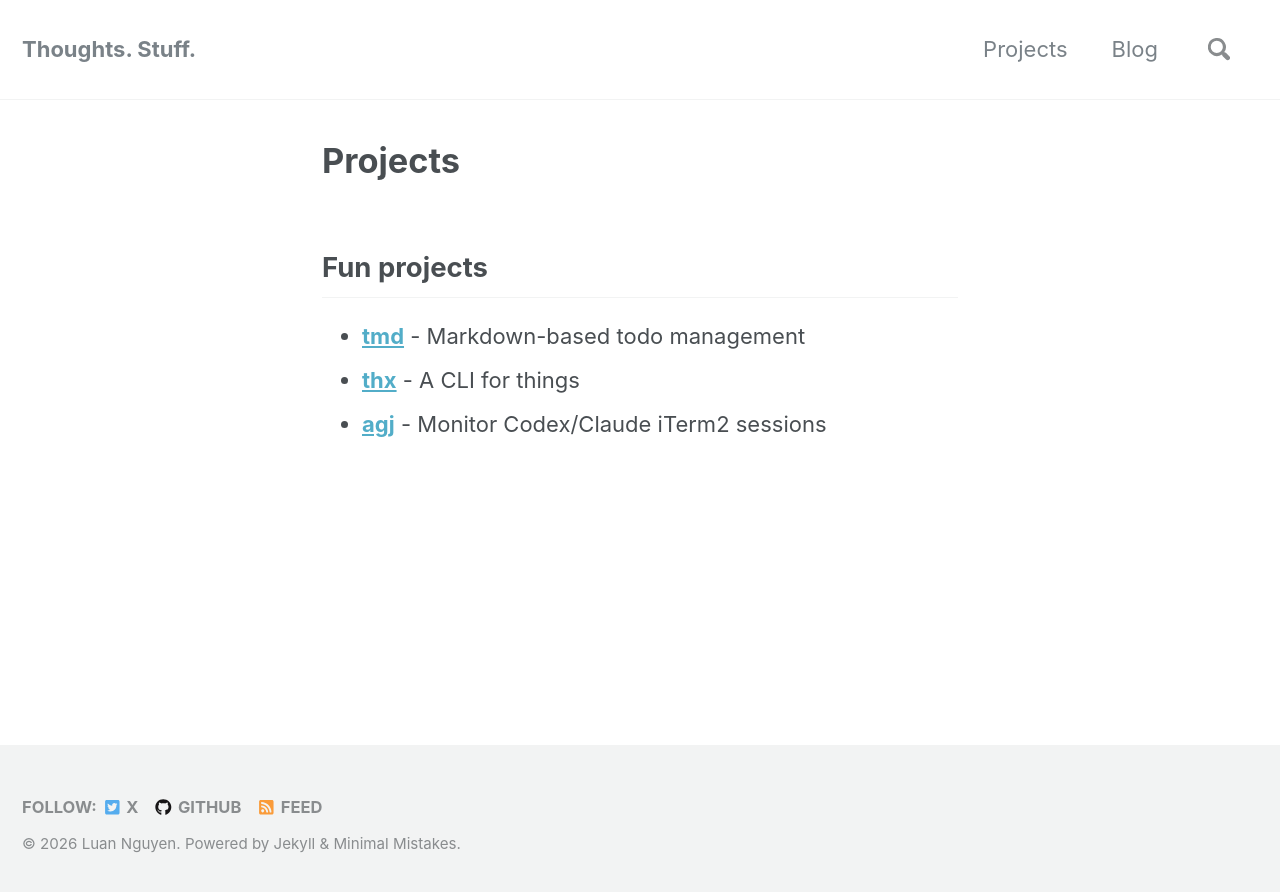
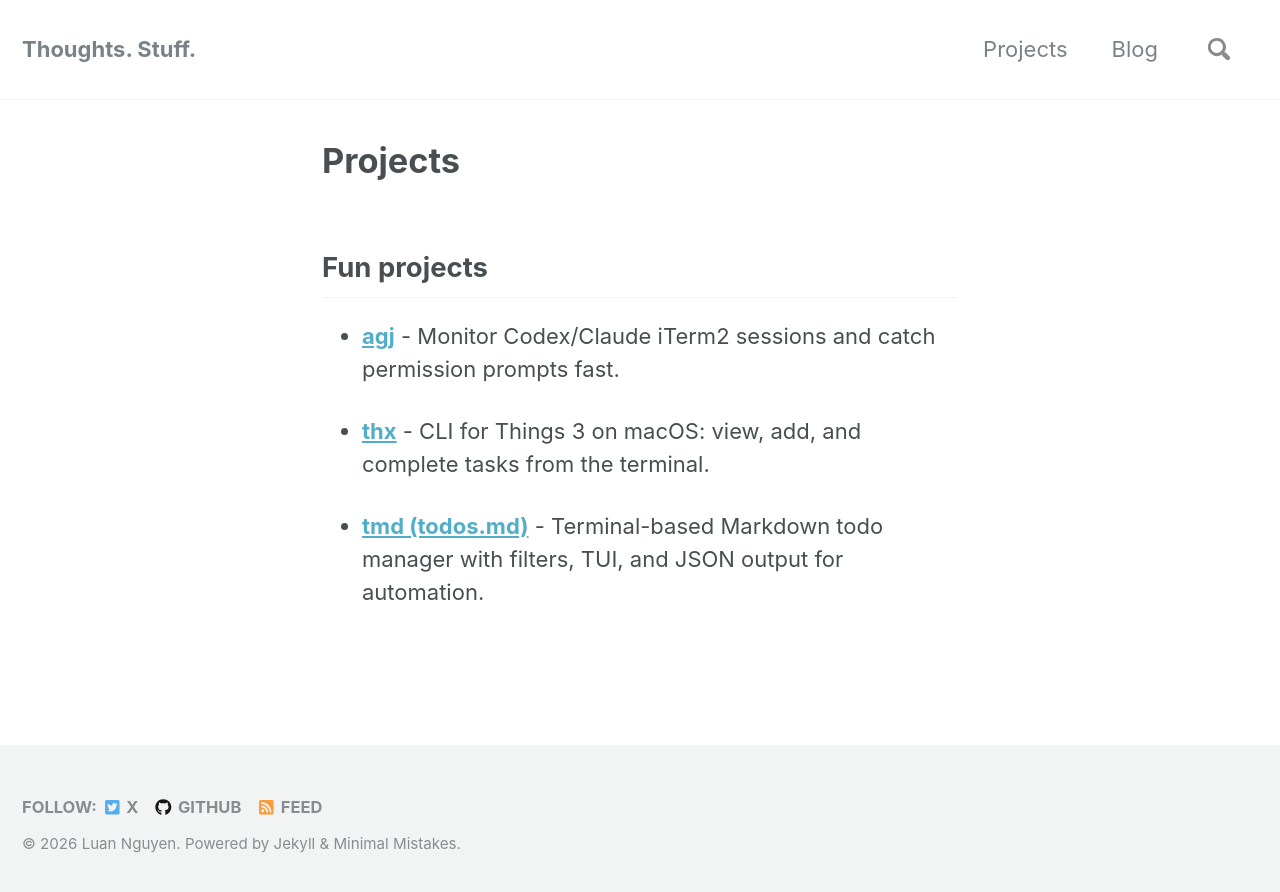
Before and after one commit to peeomid/peeomid.github.io, a Jekyll site: the page built from _pages/projects.md, in a window 1280 px wide. Shown: the top 892 px of the page. Built offline with Jekyll 4.4.1, drawn with Linux system fonts in a browser that asks for light colours; nearby versions of some CDN libraries; some of the changed lines change nothing that is shown.

Commit message:
Add project subpages for tmd, thx, agj

````diff
--- a/_config.yml
+++ b/_config.yml
@@ -35,7 +35,7 @@ collections:
   projects:
     title: Projects
     output: true
-    permalink: /:projects/:path/
+    permalink: /projects/:path/
 # theme: jekyll-theme-cayman
 remote_theme: "mmistakes/minimal-mistakes"
 page_name: peeomid
--- a/_pages/projects.md
+++ b/_pages/projects.md
@@ -7,6 +7,8 @@ author_profile: false
 
 ## Fun projects
 
-- **[tmd](https://github.com/peeomid/todos.md)** - Markdown-based todo management
-- **[thx](https://github.com/peeomid/thx)** - A CLI for things
-- **[agj](https://github.com/peeomid/agj)** - Monitor Codex/Claude iTerm2 sessions
+{% if site.projects %}
+{% for project in site.projects %}
+- **[{{ project.title }}]({{ project.url | relative_url }})** - {{ project.excerpt | strip_html | strip_newlines }}
+{% endfor %}
+{% endif %}
--- /dev/null
+++ b/_projects/agj.md
@@ -0,0 +1,30 @@
+---
+layout: single
+title: "agj"
+excerpt: "Monitor Codex/Claude iTerm2 sessions and catch permission prompts fast."
+---
+
+## What it is
+`agj` monitors Codex and Claude agent sessions in iTerm2 so you do not miss permission prompts. It shows which session needs attention and can jump you to the right pane.
+
+## Why it exists
+When you run multiple AI agent sessions, it is easy to miss prompts. `agj` gives you a quick status view and sends notifications when an agent is waiting for approval.
+
+## Who it is for
+- People running multiple Codex/Claude sessions
+- Anyone using iTerm2 with long-running agent tasks
+- Developers who want fast context switching
+
+## Key features
+- Detects permission prompts
+- Lists active agent sessions
+- Sends actionable macOS notifications
+- Jump to the correct iTerm2 pane
+
+## Install
+```bash
+pipx install agj
+```
+
+## Links
+- GitHub: https://github.com/peeomid/agj
--- /dev/null
+++ b/_projects/thx.md
@@ -0,0 +1,32 @@
+---
+layout: single
+title: "thx"
+excerpt: "CLI for Things 3 on macOS: view, add, and complete tasks from the terminal."
+---
+
+## What it is
+`thx` is a command-line interface for Things 3 on macOS. It lets you manage tasks from the terminal while keeping Things as your mobile-friendly task app.
+
+## Why it exists
+Many developers live in the terminal, but Things 3 is a GUI app. `thx` bridges that gap so you can add, view, and complete tasks without breaking focus.
+
+## Who it is for
+- macOS users of Things 3
+- Developers who want a terminal workflow
+- Anyone building scripts or automations around Things
+
+## Key features
+- View lists like Inbox, Today, Upcoming
+- Add and complete tasks quickly
+- JSON output for scripting and automation
+- Works well with shell scripts and cron jobs
+
+## Install
+```bash
+brew tap peeomid/tap
+brew install thx
+```
+
+## Links
+- GitHub: https://github.com/peeomid/thx
+- Things 3: https://culturedcode.com/things/
--- /dev/null
+++ b/_projects/tmd.md
@@ -0,0 +1,32 @@
+---
+layout: single
+title: "tmd (todos.md)"
+excerpt: "Terminal-based Markdown todo manager with filters, TUI, and JSON output for automation."
+---
+
+## What it is
+`tmd` is a terminal-first task manager that uses plain Markdown files. It lets you keep todos close to your notes while still giving you powerful search, filters, and an interactive TUI.
+
+## Why it exists
+If you keep tasks across multiple projects and markdown files, `tmd` lets you query them like a database without leaving your editor. It is designed for text-first workflows, AI tooling, and people who prefer keyboard-driven task management.
+
+## Who it is for
+- Developers who want a CLI todo manager.
+- Teams or individuals using Markdown for project notes.
+- Anyone who wants task queries like `bucket:today` or `energy:low`.
+
+## Key features
+- Markdown-backed todos in any editor
+- Interactive TUI with vim-style navigation
+- Filters by project, tags, due date, energy, and more
+- JSON output for automation and AI agents
+- Works well with Obsidian vaults
+
+## Install
+```bash
+npm install -g todosmd
+```
+
+## Links
+- GitHub: https://github.com/peeomid/todos.md
+- npm: https://www.npmjs.com/package/todosmd
````
